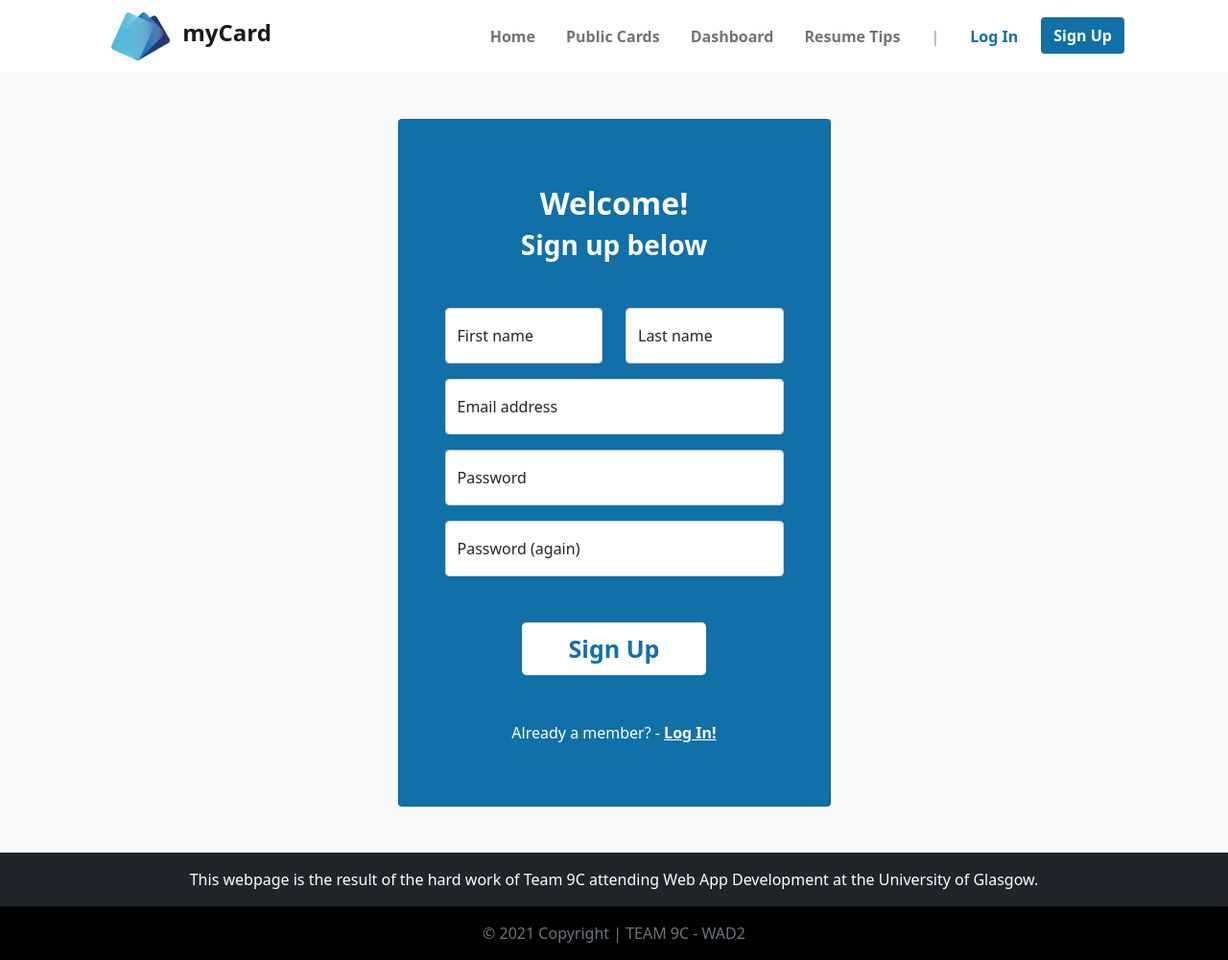
After one commit to myCard-9c/myCard, a Django app: page /myCard/signup/ in a window 1280 px wide. The commit adds this page. Shown: the whole page at 96% size. Run offline with Django 3.2, Linux system fonts and the light colour scheme.

Commit message:
Sign Up page created

```diff
--- a/myCard/urls.py
+++ b/myCard/urls.py
@@ -7,4 +7,5 @@ urlpatterns = [
     path('', views.index, name='index'),
     path('public_cards/', views.public_cards, name='public_cards'),
     path('login/', views.login, name='login'),
+    path('signup/', views.signup, name='signup'),
 ]
--- a/myCard/views.py
+++ b/myCard/views.py
@@ -12,3 +12,7 @@ def public_cards(request):
 def login(request):
     # Return the response
     return render(request, 'myCard/login.html')
+
+def signup(request):
+    # Return the response
+    return render(request, 'myCard/signup.html')
--- a/myCard_project/urls.py
+++ b/myCard_project/urls.py
@@ -1,7 +1,6 @@
 # myCard_project URL Configuration
-
-from django.urls import path
-from django.urls import include
+from django.contrib import admin
+from django.urls import path, include
 from django.conf import settings
 from django.conf.urls.static import static
 from myCard import views
@@ -10,4 +9,5 @@ urlpatterns = [
     # This maps any URLs starting with rango/ to be handled by rango.
     path('myCard/', include('myCard.urls')),
     path('', views.index, name='index'),
+    path('admin/', admin.site.urls),
 ] + static(settings.MEDIA_URL, document_root=settings.MEDIA_ROOT)
--- a/templates/myCard/base.html
+++ b/templates/myCard/base.html
@@ -39,7 +39,7 @@
               <li><a class="nav-link" href="#">Resume Tips</a></li>
               <li><a class="nav-link disabled" href="#">|</a></li>
               <li><a class="nav-link" id="login" href="{% url 'myCard:login' %}">Log In</a></li>
-              <li><a class="btn btn-main" href="#">Sign Up</a></li>
+              <li><a class="btn btn-main" href="{% url 'myCard:signup' %}">Sign Up</a></li>
             </ul>
           </div>
         </div>
--- a/templates/myCard/login.html
+++ b/templates/myCard/login.html
@@ -36,7 +36,7 @@
                 <p><a href="#" class="text-white fw-bold">Forgot password?</a></p>
               </div>
               <div class="text-center">
-                <p class="text-white">Don't have an account? - <a href="#" class="text-white fw-bold">Sign Up!</a></p>
+                <p class="text-white">Don't have an account? - <a href="{% url 'myCard:signup' %}" class="text-white fw-bold">Sign Up!</a></p>
               </div>
             </div>
           </div>
--- /dev/null
+++ b/templates/myCard/signup.html
@@ -0,0 +1,64 @@
+{% extends 'myCard/base.html' %}
+{% load staticfiles %}
+
+{% block title_block %}
+  Sign Up
+{% endblock %}
+
+{% block main_block %}
+<section class="bg-light text-center">
+  <div class="container py-5">
+    <!-- Sign up form -->
+    <div class="row justify-content-center">
+      <div class="col-12 col-md-8 col-lg-6 col-xl-5">
+        <div class="card bg-main">
+          <div class="card-body px-5">
+            <div class="my-md-5">
+              <div class="text-center text-white pt-1">
+                <h2 class="fw-bold">Welcome!</h2>
+                <h3 class="fw-bold mb-5">Sign up below</h3>
+              </div>
+              <form id="user_form" action="{% url 'myCard:signup' %}" method="post" enctype="multipart/form-data">
+                {% csrf_token %}
+                <div class="row mb-3">
+                  <div class="col">
+                    <div class="form-floating">
+                      <input type="text" class="form-control" id="floatingInput" placeholder="First name">
+                      <label for="floatingInput">First name</label>
+                    </div>
+                  </div>
+                  <div class="col">
+                    <div class="form-floating">
+                      <input type="text" class="form-control" id="floatingInput" placeholder="Last name">
+                      <label for="floatingInput">Last name</label>
+                    </div>
+                  </div>
+                </div>
+                <div class="form-floating mb-3">
+                  <input type="email" class="form-control" id="floatingInput" placeholder="name@example.com">
+                  <label for="floatingInput">Email address</label>
+                </div>
+                <div class="form-floating mb-3">
+                  <input type="password" class="form-control" id="floatingPassword" placeholder="Password">
+                  <label for="floatingPassword">Password</label>
+                </div>
+                <div class="form-floating">
+                  <input type="password" class="form-control" id="floatingPassword" placeholder="Password">
+                  <label for="floatingPassword">Password (again)</label>
+                </div>
+                <div class="text-center py-5">
+                  <button class="btn btn-home btn-lg px-5" type="submit">Sign Up</button>
+                </div>
+              </form>
+              <div class="text-center">
+                <p class="text-white">Already a member? - <a href="{% url 'myCard:login' %}" class="text-white fw-bold">Log In!</a></p>
+              </div>
+            </div>
+          </div>
+        </div>
+      </div>
+    </div>
+    <!-- Sign Up form -->
+  </div>
+</section>
+{% endblock %}
```
